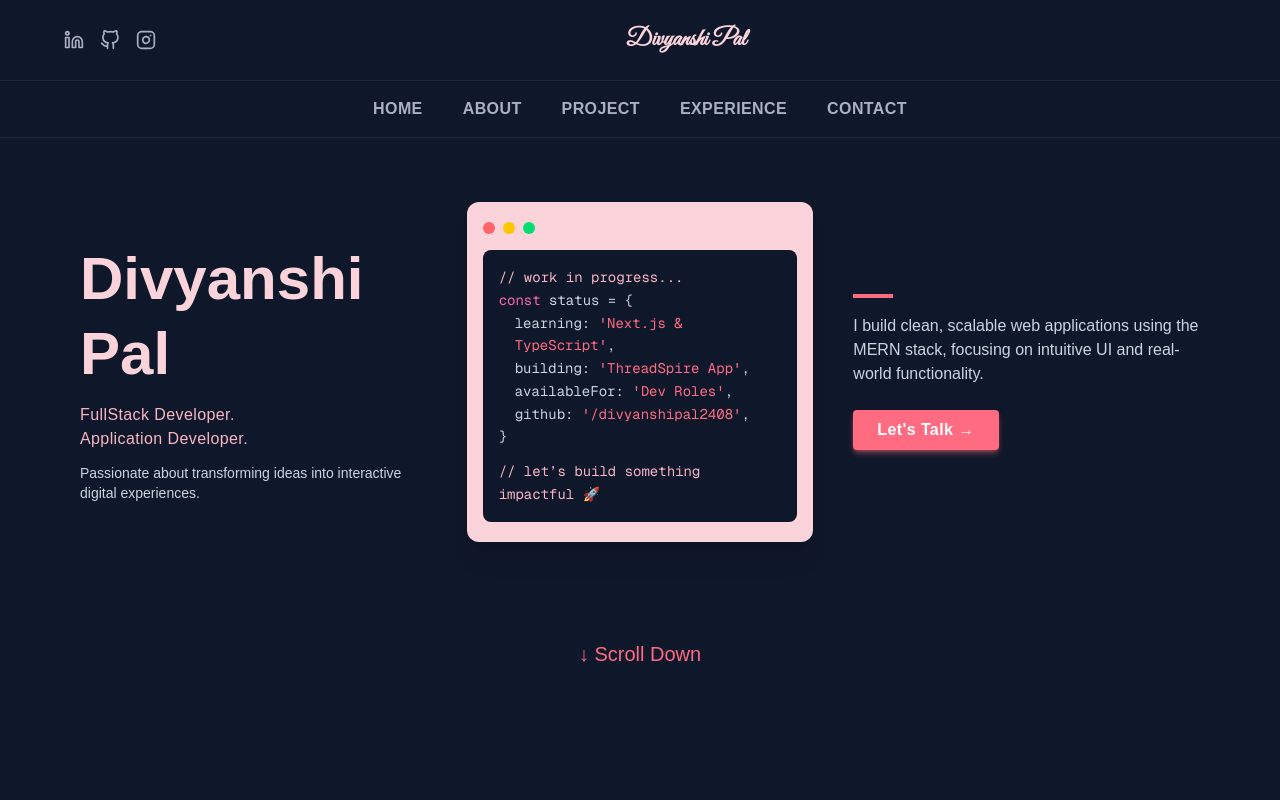
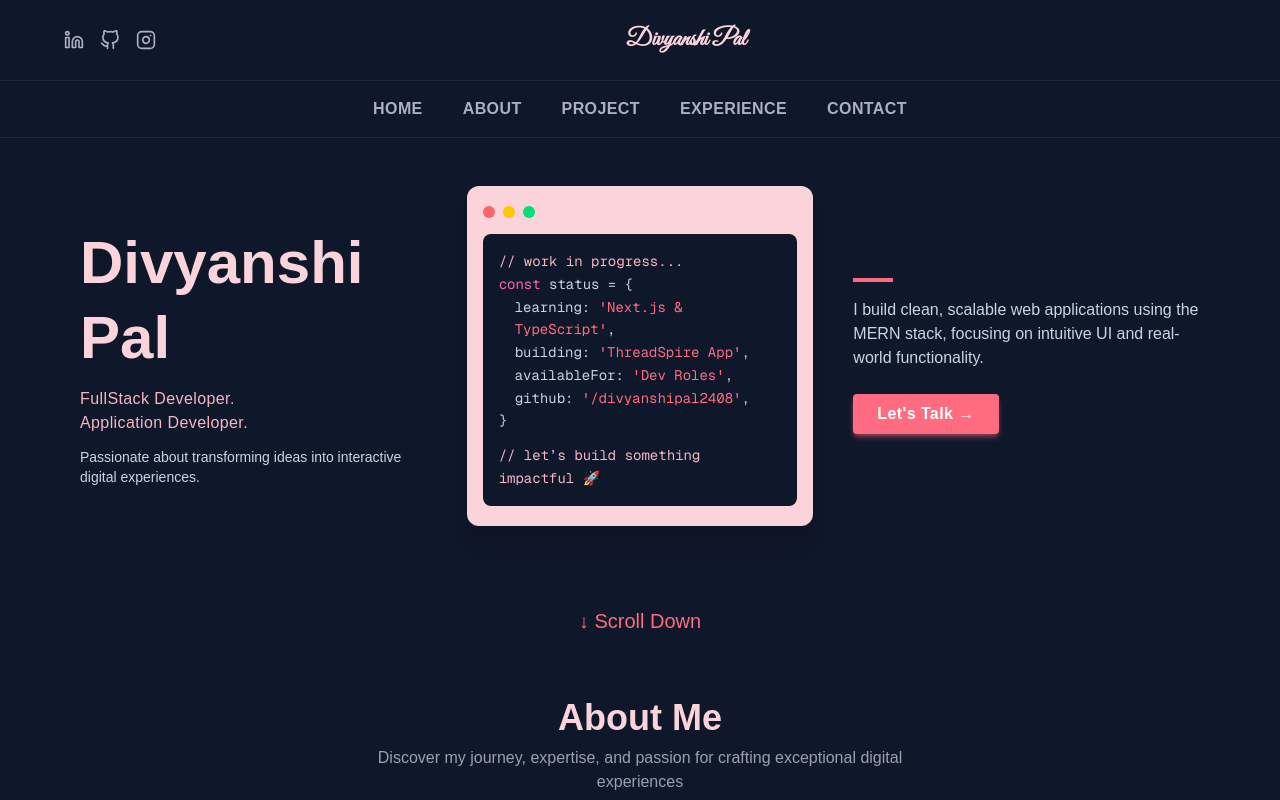
Before and after one commit to Divyanshi2408/divyanshi.dev, a Next.js app: page / in a window 1280 px wide. Shown: the top 800 px of the page. Built offline with nearby package versions, Linux system fonts and the light colour scheme.

Commit message:
update links

```diff
--- a/src/app/components/ContactSection.tsx
+++ b/src/app/components/ContactSection.tsx
@@ -58,7 +58,7 @@ export default function ContactSection() {
   };
 
   return (
-    <section
+    <section id="contact"
       className="bg-[#0F172A] text-[#fad4da] px-6 py-16 md:px-20 overflow-x-hidden"
     >
       <div className="text-center mb-12">
--- a/src/app/components/Hero.tsx
+++ b/src/app/components/Hero.tsx
@@ -53,7 +53,9 @@ export default function Home() {
   }, []);
 
   return (
-    <main className="min-h-screen bg-[#0F172A] text-[#F1F5F9] relative overflow-hidden">
+<main className="bg-[#0F172A] text-[#F1F5F9] relative overflow-hidden">
+
+
 
       {/* Header */}
       <header className="hidden lg:flex justify-between items-center px-6 md:px-16 py-6 border-b border-[#1E293B] bg-[#0F172A] shadow-sm">
@@ -150,7 +152,7 @@ export default function Home() {
       {['HOME', 'ABOUT', 'PROJECT', 'EXPERIENCE', 'CONTACT'].map((label) => (
         <a
           key={label}
-            href="#"
+          href={`#${label.toLowerCase()}`}
           className="hover:text-[#FF6B81] transition-colors duration-300"
         >
           {label}
@@ -159,8 +161,7 @@ export default function Home() {
     </nav>
 
       {/* Hero Section */}
-    <section className="grid grid-cols-1 lg:grid-cols-3 gap-10 items-center px-6 md:px-20 py-6 md:py-16 bg-[#0F172A]">
-
+       <section id='home' className="grid grid-cols-1 lg:grid-cols-3 gap-10 items-center px-6 md:px-20 py-4 md:py-12 bg-[#0F172A]">
 
         {/* Left Text */}
         <div ref={leftTextRef} className="text-center lg:text-left">
--- a/src/app/components/Projects.tsx
+++ b/src/app/components/Projects.tsx
@@ -105,7 +105,7 @@ export default function Projects() {
 
   return (
     <section
-
+      id="project"
       className="bg-[#0F172A] text-[#fad4da] px-4 md:px-20 py-16 overflow-x-hidden"
     >
       <h2 className="text-3xl md:text-4xl font-bold text-center mb-2">Featured Projects</h2>
--- a/src/app/globals.css
+++ b/src/app/globals.css
@@ -26,7 +26,9 @@ body {
   font-family: Arial, Helvetica, sans-serif;
 }
 
-
+html {
+  scroll-behavior: smooth;
+}
 
 @layer utilities {
   .animate-fade-in {
```
Lines whose indentation alone changed are shown as unchanged.
